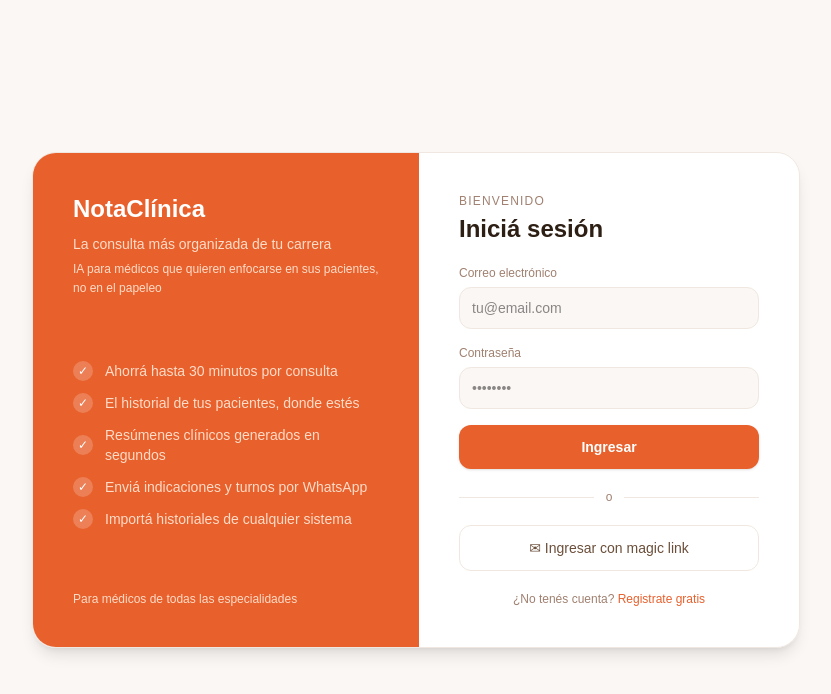
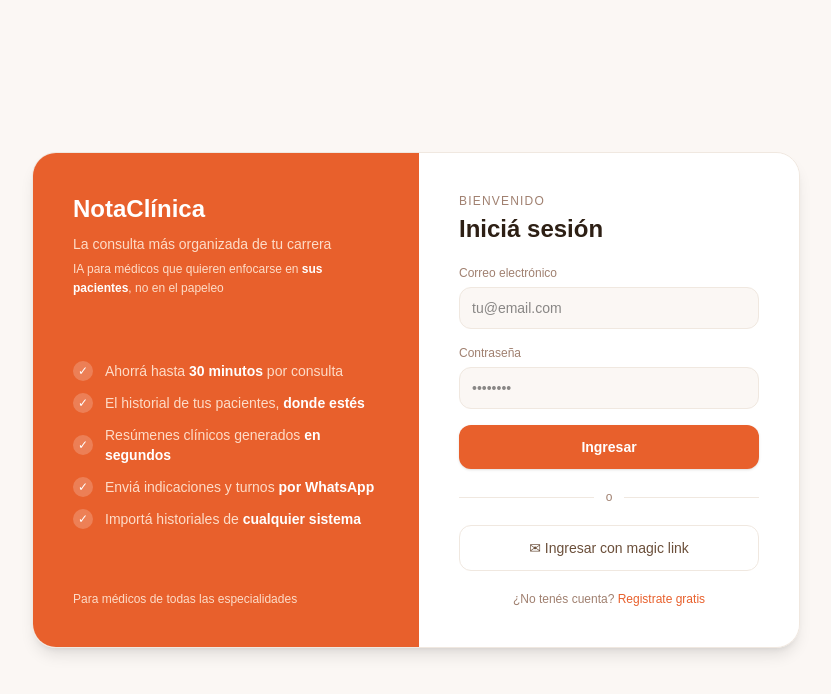
Before and after one commit to contacto404/notaclinica, a Next.js app: page /login in a window 1280 px wide. Shown: the top 694 px of the page, without its empty margins (224-1055 px from the left). Built offline with nearby package versions, Linux system fonts and the light colour scheme; no server answers.

Commit message:
feat: bullets en negrita en login

```diff
--- a/app/login/page.tsx
+++ b/app/login/page.tsx
@@ -52,19 +52,19 @@
           <div>
             <h1 className="text-2xl font-bold text-white">NotaClínica</h1>
             <p className="text-[#FDDCC8] text-sm mt-2 leading-relaxed">La consulta más organizada de tu carrera</p>
-            <p className="text-[#FDDCC8] text-xs mt-1 leading-relaxed">IA para médicos que quieren enfocarse en sus pacientes, no en el papeleo</p>
+            <p className="text-[#FDDCC8] text-xs mt-1 leading-relaxed">IA para médicos que quieren enfocarse en <strong className="text-white">sus pacientes</strong>, no en el papeleo</p>
           </div>
           <div className="flex flex-col gap-3">
             {[
-              'Ahorrá hasta 30 minutos por consulta',
-              'El historial de tus pacientes, donde estés',
-              'Resúmenes clínicos generados en segundos',
-              'Enviá indicaciones y turnos por WhatsApp',
-              'Importá historiales de cualquier sistema',
-            ].map(f => (
-              <div key={f} className="flex items-center gap-3 text-[#FDDCC8] text-sm">
+              ['Ahorrá hasta ', '30 minutos', ' por consulta'],
+              ['El historial de tus pacientes, ', 'donde estés', ''],
+              ['Resúmenes clínicos generados ', 'en segundos', ''],
+              ['Enviá indicaciones y turnos ', 'por WhatsApp', ''],
+              ['Importá historiales de ', 'cualquier sistema', ''],
+            ].map(([pre, bold, post]) => (
+              <div key={bold} className="flex items-center gap-3 text-[#FDDCC8] text-sm">
                 <span className="w-5 h-5 rounded-full bg-white/20 flex items-center justify-center text-white text-xs shrink-0">✓</span>
-                {f}
+                <span>{pre}<strong className="text-white">{bold}</strong>{post}</span>
               </div>
             ))}
           </div>
```
